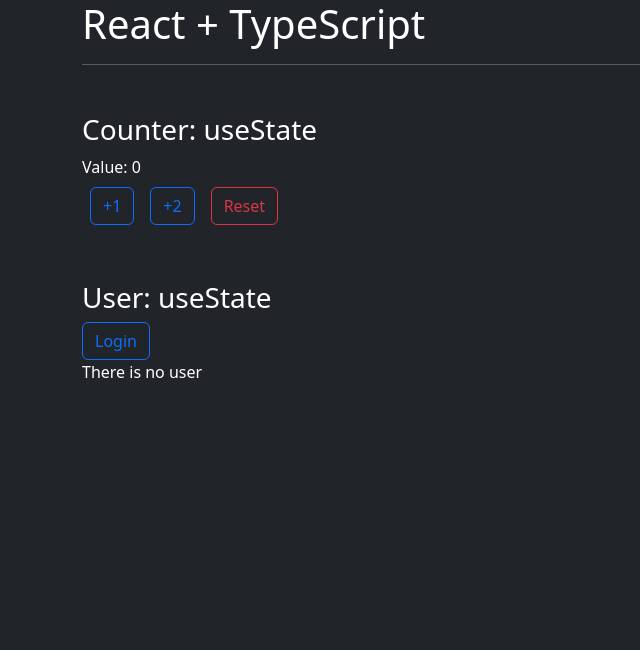
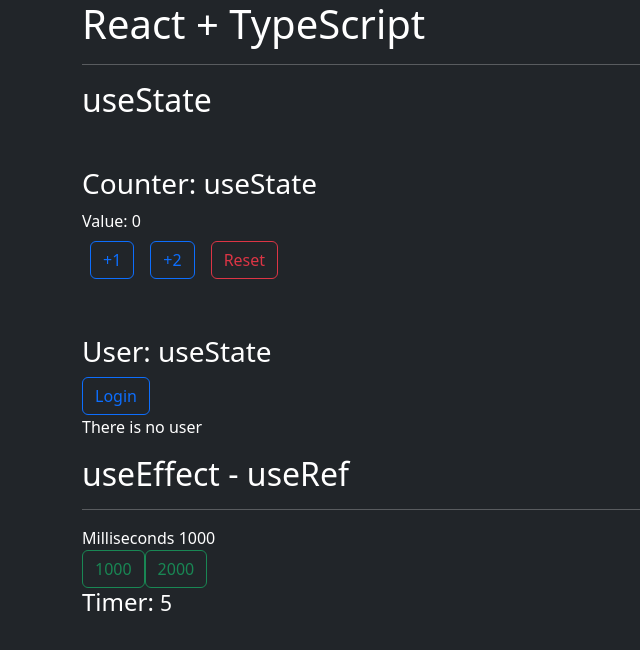
Before and after one commit to Nelitaa/react-typescript, a React (Create React App) app: page / in a window 1280 px wide. Shown: the top 650 px of the page, without its empty margins (0-640 px from the left). Built offline with nearby package versions, Linux system fonts and the light colour scheme.

Commit message:
Add Timer component

```diff
--- a/src/App.tsx
+++ b/src/App.tsx
@@ -1,13 +1,23 @@
 import { Counter } from './components/Counter';
 import { User } from './components/User';
+
+import { TimerFather } from './components/TimerFather';
 
 function App() {
   return (
     <>
       <h1>React + TypeScript</h1>
       <hr/>
+
+      <h2>useState</h2>
       <Counter />
+
       <User />
+
+      <h2>useEffect - useRef</h2>
+      <hr/>
+
+      <TimerFather />
     </>
   );
 }
--- /dev/null
+++ b/src/components/Timer.tsx
@@ -0,0 +1,22 @@
+import { useState, useEffect, useRef } from "react";
+
+type TimerArgs = {
+  milliseconds: number
+}
+
+export const Timer = ( { milliseconds} : TimerArgs ) => {
+
+  const [seconds, setSeconds] = useState(0);
+  const ref = useRef< NodeJS.Timer>();
+
+  useEffect(() => {
+    ref.current && clearInterval( ref.current );
+    ref.current = setInterval(() => { setSeconds( s => s + 1 ) }, milliseconds);
+  }, [milliseconds])
+
+  return (
+    <>
+      <h4>Timer: <small>{ seconds }</small></h4>
+    </>
+  )
+}
--- /dev/null
+++ b/src/components/TimerFather.tsx
@@ -0,0 +1,26 @@
+import { useState } from "react"
+import { Timer } from "./Timer"
+
+export const TimerFather = () => {
+
+  const [milliseconds, setMilliseconds] = useState(1000);
+
+  return (
+    <>
+      <span>Milliseconds { milliseconds }</span>
+
+      <br/>
+
+      <button className="btn btn-outline-success"
+              onClick={ ()=> setMilliseconds(1000) }>
+        1000
+      </button>
+      <button className="btn btn-outline-success"
+              onClick={ ()=> setMilliseconds(2000) }>
+        2000
+      </button>
+
+      <Timer milliseconds={ milliseconds } />
+    </>
+  )
+}
```
